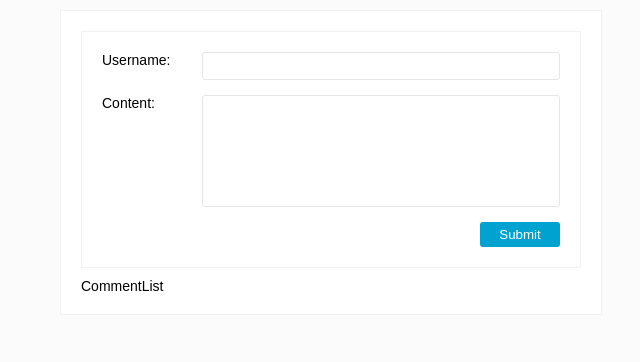
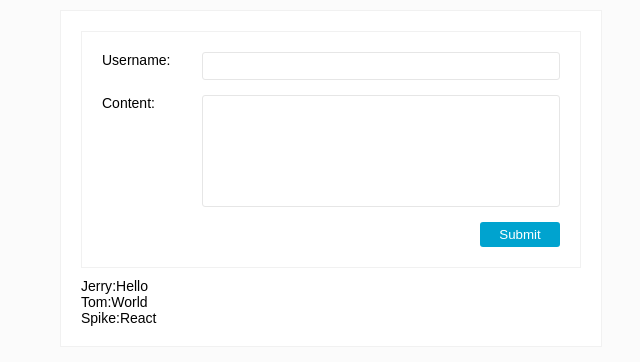
Before and after one commit to Linxiaopeng/React_exercise, a React (Create React App) app in the folder comment-app/: page / in a window 1280 px wide. Shown: the top 362 px of the page, without its empty margins (309-949 px from the left). Built offline with nearby package versions, Linux system fonts and the light colour scheme.

Commit message:
lesson 16

```diff
--- a/comment-app/src/CommentList.js
+++ b/comment-app/src/CommentList.js
@@ -2,7 +2,23 @@ import React, { Component } from "react";
 
 class CommentList extends Component {
   render() {
-    return <div>CommentList</div>;
+    const comments = [
+      { username: "Jerry", content: "Hello" },
+      { username: "Tom", content: "World" },
+      { username: "Spike", content: "React" }
+    ];
+
+    return (
+      <div>
+        {comments.map((comment, i) => {
+          return (
+            <div key={i}>
+              {comment.username}:{comment.content}
+            </div>
+          );
+        })}
+      </div>
+    );
   }
 }
 
```
Also changed, not shown: comment-app/src/Comment.js (+16 -0 lines).
